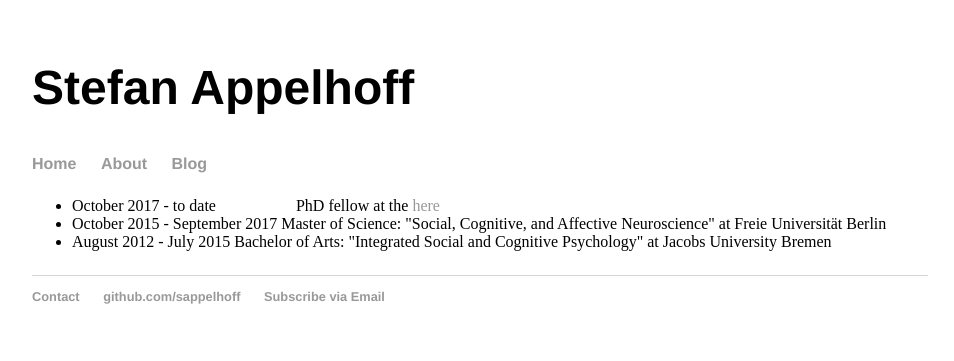
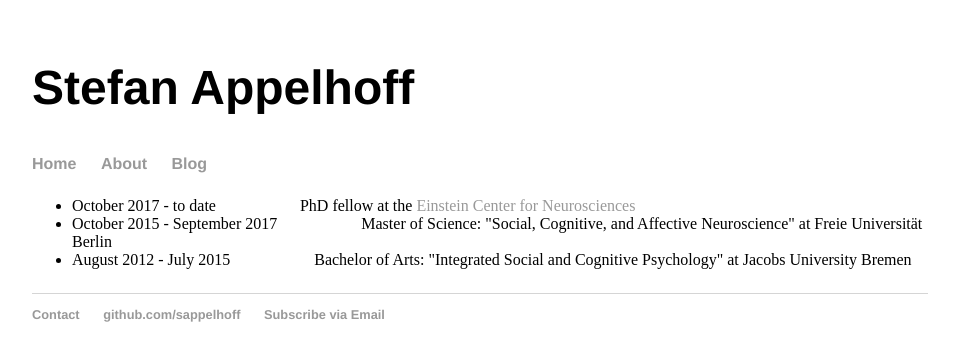
Before and after one commit to sappelhoff/sappelhoff.github.io, a Jekyll site: the page built from cv/index.html, in a window 1280 px wide. Shown: the top 361 px of the page, without its empty margins (160-1114 px from the left). Built offline with Jekyll 4.4.1, drawn with Linux system fonts in a browser that asks for light colours.

Commit message:
tabs for all on cv

```diff
--- a/cv/index.html
+++ b/cv/index.html
@@ -5,13 +5,13 @@ title: Stefan Appelhoff CV
 
 <p>
     <ul>
-      <li>October 2017 - to date &emsp; &emsp; &emsp; &emsp;PhD fellow at the <a target="_blank" href="https://www.ecn-berlin.de"
-  		title="Link to ECN"> here</a></li>
+      <li>October 2017 - to date &emsp; &emsp; &emsp; &emsp; PhD fellow at the <a target="_blank" href="https://www.ecn-berlin.de"
+  		title="Link to ECN"> Einstein Center for Neurosciences</a></li>
 
 
-      <li>October 2015 - September 2017    Master of Science: "Social, Cognitive, and Affective Neuroscience" at Freie Universität Berlin</li>
+      <li>October 2015 - September 2017 &emsp; &emsp; &emsp; &emsp; Master of Science: "Social, Cognitive, and Affective Neuroscience" at Freie Universität Berlin</li>
 
 
-      <li>August 2012 - July 2015    Bachelor of Arts: "Integrated Social and Cognitive Psychology" at Jacobs University Bremen</li>
+      <li>August 2012 - July 2015 &emsp; &emsp; &emsp; &emsp; Bachelor of Arts: "Integrated Social and Cognitive Psychology" at Jacobs University Bremen</li>
     </ul>
 </p>
```
